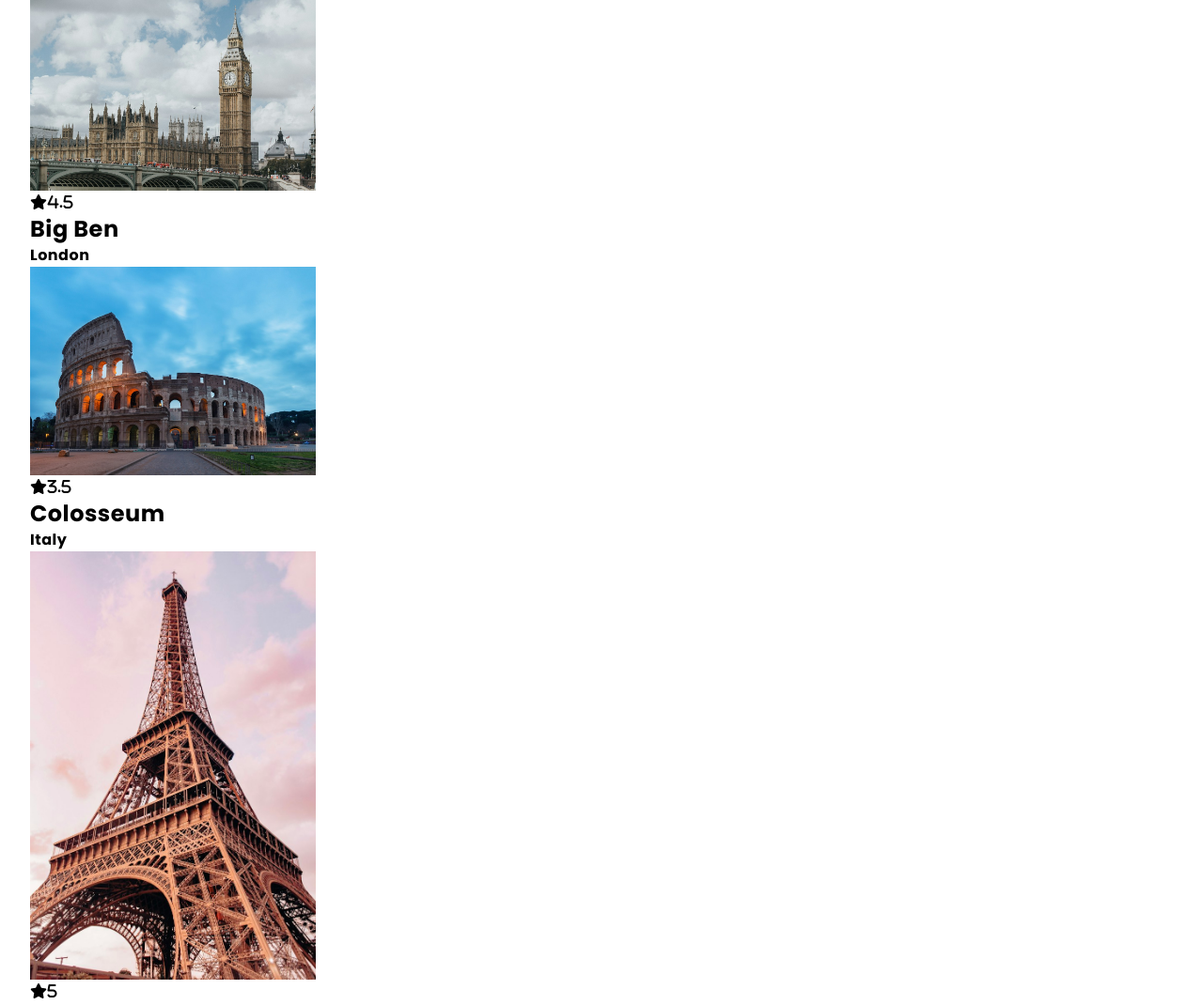
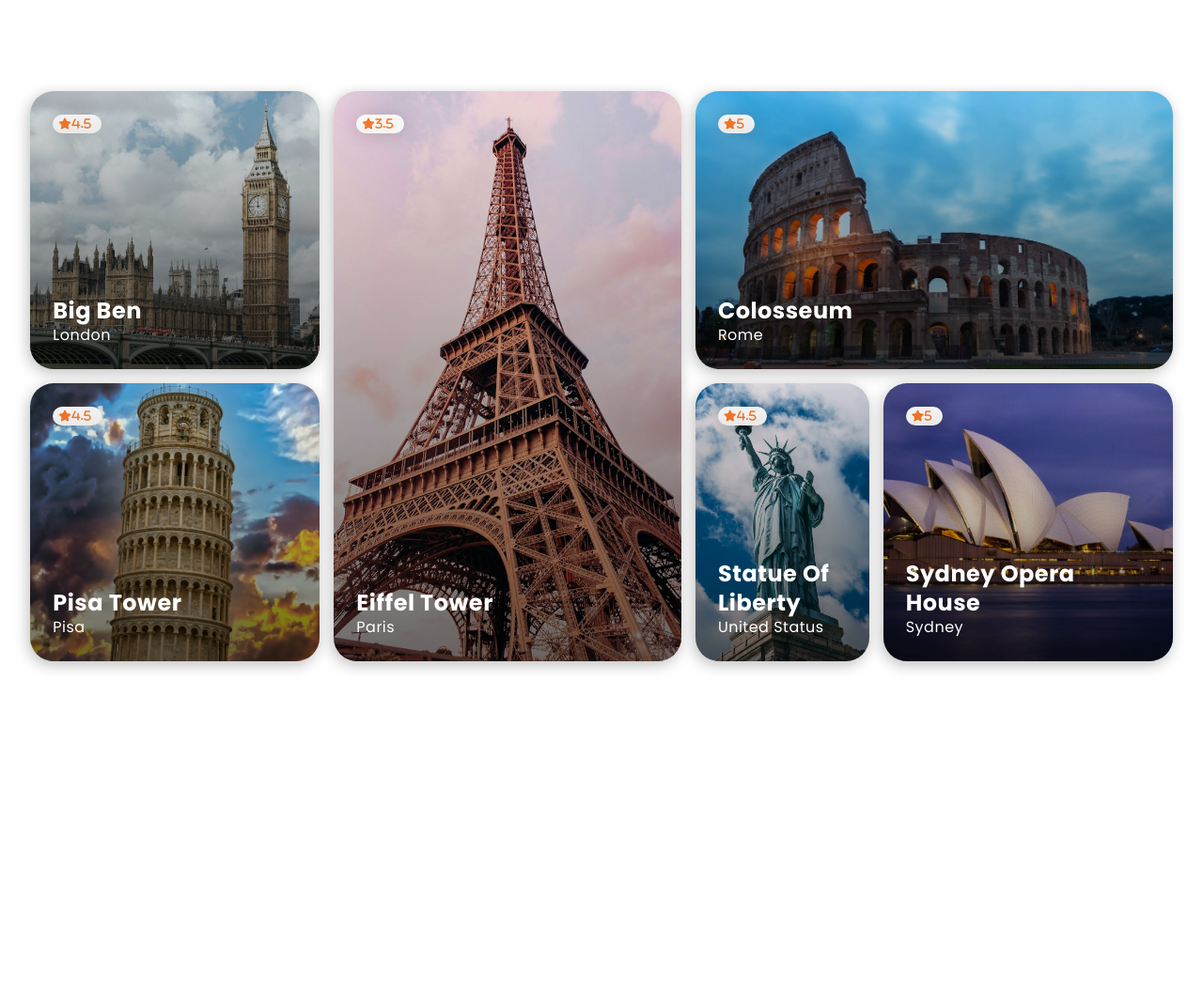
Before and after one commit to muthukumar915/Destination_gallery, a plain HTML site: page index.html in a window 1280 px wide. Shown: the top 1070 px of the page at 94% size. After the commit the page ends 800 px from the top, so only its background shows below. Drawn offline with Linux system fonts and the light colour scheme.

Commit message:
file added

```diff
--- a/index.html
+++ b/index.html
@@ -20,34 +20,42 @@
                         <p>London</p>
                     </div>
             </div>
-            <div class="card-img">
-                <img src="images/Colosseum.jpeg" alt="Bigben">
-                    <span><i class="fa-solid fa-star">3.5</i>
-                    </span>
-                    <div class="card-overlay">
-                        <h2>Colosseum</h2>
-                        <p>Italy</p>
-                    </div>
-            </div>
+        </div>
+        <div class="card">
             <div class="card-img">
                 <img src="images/Eiffel Tower.jpeg" alt="Eiffel Tower">
-                    <span>
-                        <i class="fa-solid fa-star">5</i>
+                    <span><i class="fa-solid fa-star">3.5</i>
                     </span>
                     <div class="card-overlay">
                         <h2>Eiffel Tower</h2>
                         <p>Paris</p>
                     </div>
             </div>
+        </div>
+        <div class="card">
+            <div class="card-img">
+                <img src="images/Colosseum.jpeg" alt="Colosseum">
+                    <span>
+                        <i class="fa-solid fa-star">5</i>
+                    </span>
+                    <div class="card-overlay">
+                        <h2>Colosseum</h2>
+                        <p>Rome</p>
+                    </div>
+            </div>
+        </div>
+        <div class="card">
             <div class="card-img">
                 <img src="images/Pisa Tower.jpeg" alt="Pisa Tower">
                     <span><i class="fa-solid fa-star">4.5</i>
                     </span>
                     <div class="card-overlay">
                         <h2>Pisa Tower</h2>
-                        <p>Italy</p>
+                        <p>Pisa</p>
                     </div>
             </div>
+        </div>
+        <div class="card">
             <div class="card-img">
                 <img src="images/Statue Of Liberty.jpeg" alt="Statue Of Liberty">
                     <span>
@@ -58,6 +66,8 @@
                         <p>United Status</p>
                     </div>
             </div>
+        </div>
+        <div class="card">
             <div class="card-img">
                 <img src="images/Sydney Opera House.jpeg" alt="Sydney Opera House">
                     <span><i class="fa-solid fa-star">5</i>
@@ -70,9 +80,5 @@
         </div>
     </section>
 
-
-
-
-
 </body>
 </html>
--- a/style.css
+++ b/style.css
@@ -1,30 +1,111 @@
-*{
+/*imp! FONT IMPORT */
+
+@import url("https://fonts.googleapis.com/css2?family=Poppins:wght@400;700&display=swap");
+
+/*imp! CSS RESET */
+
+* {
   margin: 0;
   padding: 0;
   box-sizing: border-box;
-font-family: poppins;
 }
+
+/*imp! BODY CSS */
+
 body{
   height: 100vh;
-    font-family: 'poppins';
-   letter-spacing: .5px;
-    font-weight: bold;
-    /* all items in center */
+  font-family: 'Poppins',sans-serif;
+  font-weight: 400;
+  letter-spacing: 0.5px;
   display: grid;
   place-items: center;
 }
+
+/* imp! COMMON CSS */
+
 img{
+  width: 100%;
   height: 100%;
-    width: 100%;
   display: block;
   object-fit: cover;
 }
+
 h2{
-    font-weight: bold;
-    line-height:1.3;
+  line-height: 1.3;
+  font-weight: 700;
 }
+
+/* imp! SECTION CSS */
+
 section{
   display: grid;
   grid-template-columns: 25% 30% 15% 25%;
-   gap: 15PX;
+  gap: 15px;
+  place-content: center;
+  grid-template-rows: 50% 50%;
+  height: 80vh;
+  padding: 1.5rem;
+  min-height: 460px;
 }
+
+section .card{
+  border-radius: 25px;
+  box-shadow: -2px 4px 15px rgba(0,0,0,0.26);
+}
+
+section .card:nth-child(2){
+  grid-column: 2/3;
+  grid-row: span 2;
+}
+
+section .card:nth-child(3){
+  grid-column: span 2;
+}
+
+section .card p{
+  font-size: 16px;
+  line-height: 1.4;
+}
+
+section .card img{
+  border-radius: 25px;
+}
+
+section .card .card-img{
+  position: relative;
+  height: 100%;
+}
+
+section .card .card-img .card-overlay{
+  position: absolute;
+  bottom: 0;
+  left: 0;
+  content: '';
+  color: #fff;
+  padding: 24px;
+  background: linear-gradient(0deg,rgba(0,0,0,0.57) 0%,rgba(255,255,255,0) 100%);
+  width: 100%;
+  height: 100%;
+  border-radius: 25px;
+  display: flex;
+  flex-direction: column;
+  justify-content: flex-end;
+}
+
+section .card .card-img span{
+  position: absolute;
+  top: 25px;
+  left: 24px;
+  color: #ff7b29;
+  background-color: #fff;
+  border-radius: 50px;padding: 4px 8px 4px 6px;
+  display: flex;
+  align-items: center;
+  box-shadow: 0 1px 20px #0000002b;
+}
+
+section .card .card-img span i{
+  vertical-align: middle;
+  margin-right: 3px;
+  font-size: 12px;
+}
```
Also changed, not shown: unnamed.jpg (deleted). Lines whose indentation alone changed are shown as unchanged.
